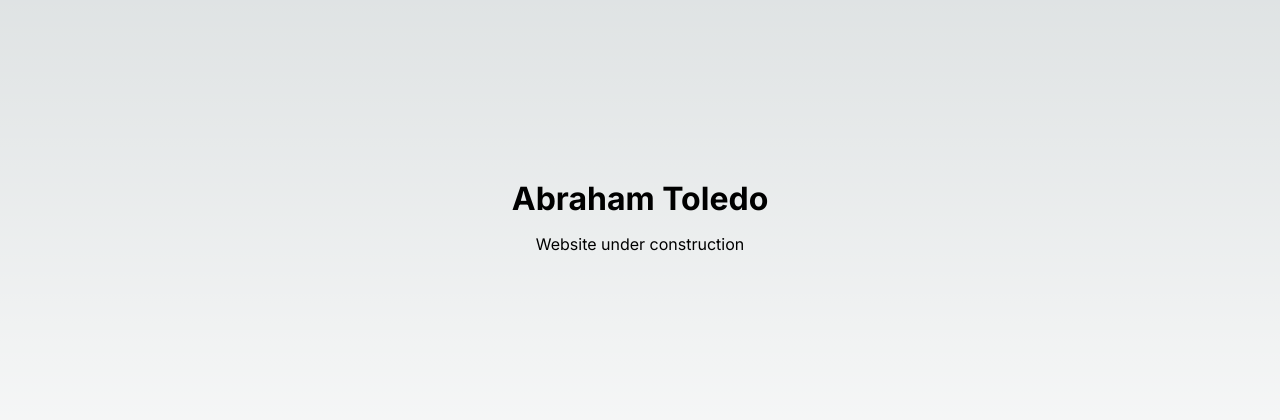
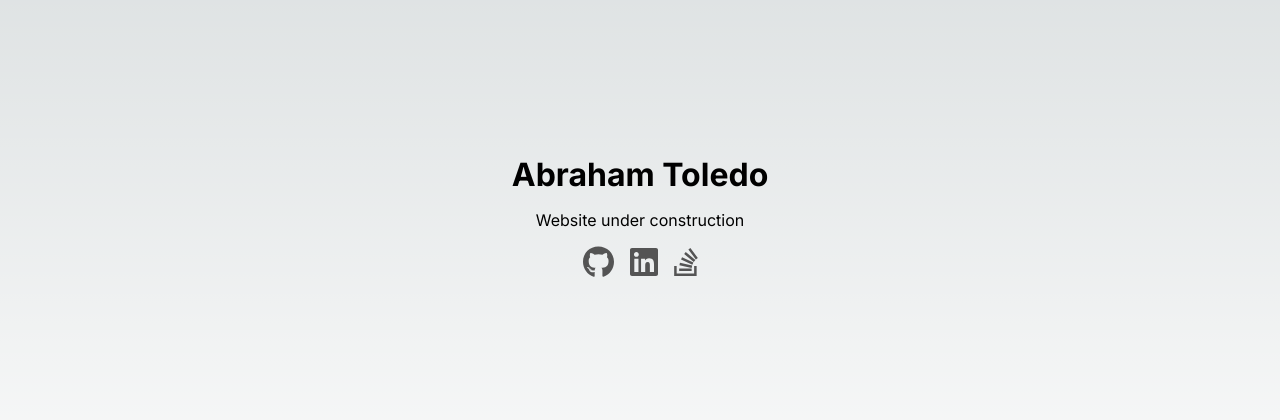
Before and after one commit to atscub/atscub.github.io, a Next.js app: page / in a window 1280 px wide. Shown: the part 184-604 px from the top of the page. Built offline with nearby package versions, Linux system fonts and the light colour scheme.

Commit message:
Add social icons

```diff
--- a/src/app/page.module.css
+++ b/src/app/page.module.css
@@ -10,3 +10,15 @@
 .main p {
     margin-top: 16px;
 }
+
+.socialLinks {
+    margin-top: 16px;
+    display: flex;
+    flex-direction: row;
+    justify-content: center;
+    align-items: center;
+}
+
+.socialLinks a {
+    margin: 0 8px;
+}
--- a/src/app/page.tsx
+++ b/src/app/page.tsx
@@ -1,11 +1,49 @@
-import Image from 'next/image'
 import styles from './page.module.css'
+import { FontAwesomeIcon } from '@fortawesome/react-fontawesome';
+import { faGithub, faLinkedin, faStackOverflow } from '@fortawesome/free-brands-svg-icons';
+// import { faEnvelope } from '@fortawesome/free-regular-svg-icons';
+
+const social = [
+    {
+        name: 'Github',
+        icon: faGithub,
+        url: 'https://www.github.com/atscub',
+    },
+    {
+        name: 'LinkedIn',
+        icon: faLinkedin,
+        url: 'https://www.linkedin.com/in/abraham-toledo',
+    },
+    {
+        name: 'StackOverflow',
+        icon: faStackOverflow,
+        url: 'https://stackoverflow.com/users/6009518/abraham-toledo',
+    },
+    // {
+    //     name: 'Email',
+    //     icon: faEnvelope,
+    //     url: '&#109;a&#105;l&#116;&#111;:&#97;&#98;&#114;&#97;&#104;&#97;&#109;&#116;&#111;&#108;&#101;&#100;&#111;&#57;&#48;&#64;&#103;&#109;&#97;&#105;&#108;&#46;&#99;&#111;&#109;',
+    // }
+]
 
 export default function Home() {
   return (
     <main className={styles.main}>
       <h1>Abraham Toledo</h1>
       <p>Website under construction</p>
+
+      <div className={styles.socialLinks}>
+        {social.map(({icon, url, name}, index) => (
+            <a className='social-link' href={url} target='__blank' >
+                <FontAwesomeIcon
+                  key={index}
+                  icon={icon}
+                  color='#545454'
+                  size='2x'
+                  title={name} />
+            </a>
+        ))}
+      </div>
     </main>
   )
 }
```
